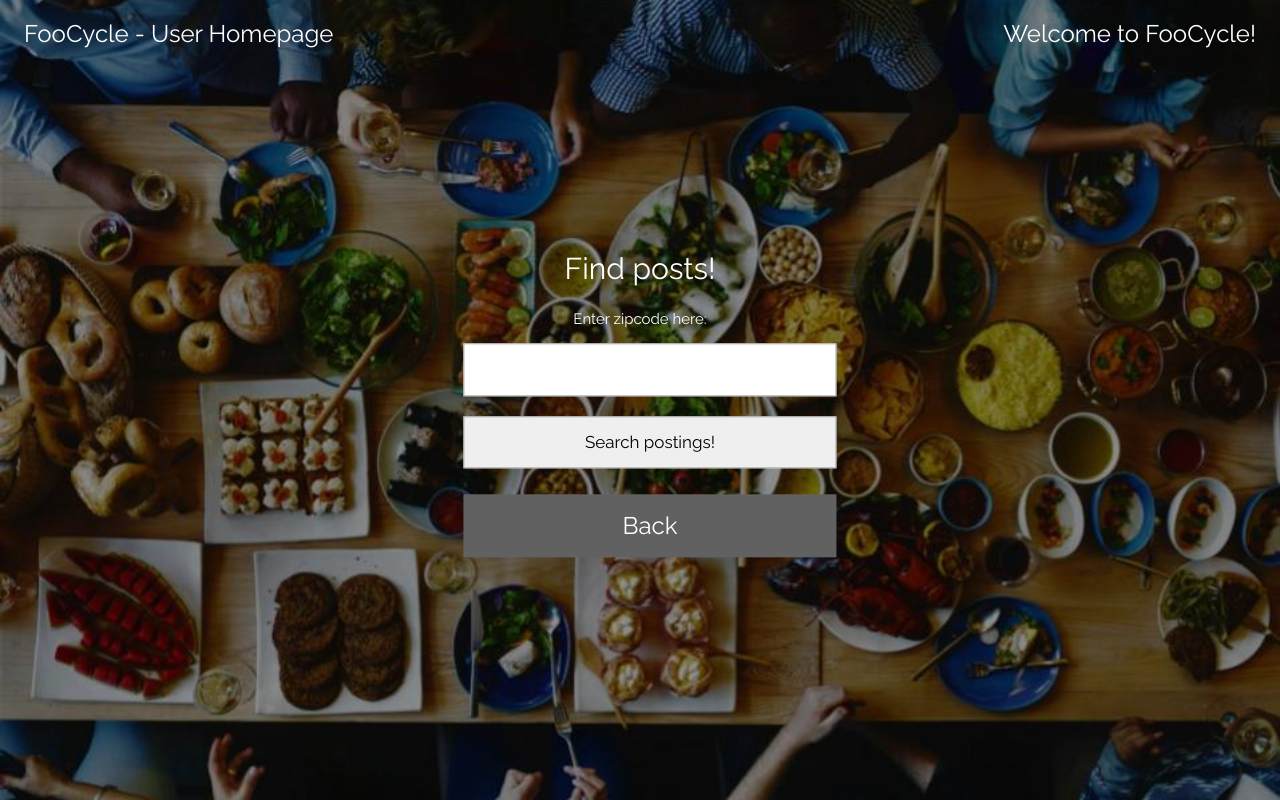
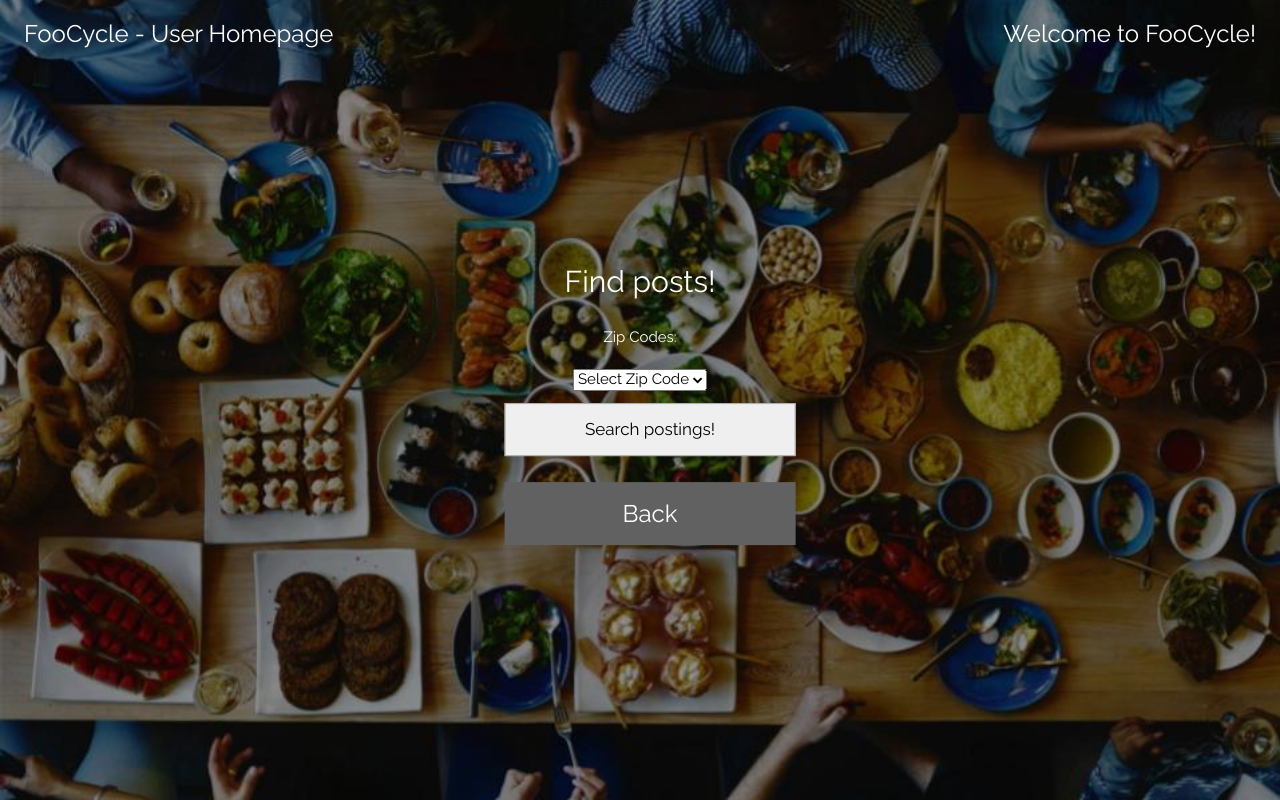
Before and after one commit to ryanl35/DS4300_homework, a Flask app: page /viewUserPostings in a window 1280 px wide. Run offline with Flask 2, Linux system fonts and the light colour scheme; a database or web service that is not in the repository returns one stand-in record (values such as "Sample title").

Commit message:
finalized

```diff
--- a/Project/fooCycleApp/app.py
+++ b/Project/fooCycleApp/app.py
@@ -201,9 +201,9 @@ def add_user_submit():
     zipcol = mydb["communities"]
     zipcodequery = zipcol.find( { "zipcode" : zipcode} )
 
-    if (zipcodequery.count() == 0):
-        flash("Community doesn't exist in our database! Contact an admin to add your community!")
-        return redirect('/registerUser')
+    # if (zipcodequery.count() == 0):
+        # flash("Community doesn't exist in our database! Contact an admin to add your community!")
+        # return redirect('/registerUser')
 
     mycol.insert_one(user_record)
     flash("Account created successfully!")
@@ -237,13 +237,13 @@ def login_submit():
     query = mycol.find( { 'user_name' : user_name })
 
     # print(query[0]['password'])
-
-    if (password == query[0]['password']):
+    if (query.count() == 0):
+        flash("Login failure")
+        return redirect('/loginUser')
+    else:
         session['user_id'] = query[0]['user_id']
         return redirect('/userHomepage')
-    else:
-        flash("Login failure")
-        return redirect('/loginUser')
+
 
 
 # R(EAD) OPERATIONS
@@ -294,15 +294,27 @@ class findUserPostings(FlaskForm):
 @app.route('/viewUserPostings', methods=('GET', 'POST'))
 def view_user_postings():
     queryform = findUserPostings()
-    return render_template('/viewUserPostings.html', form = queryform)
+    # use our database
+    mydb = myclient["foodpool"]
+    # use the "users" collection
+    postscol = mydb["posts"]
+    postsquery = postscol.find()
+    communities = []
+    for post in postsquery:
+        # print(post)
+        if post['food_zipcode'] not in communities:
+            communities.append(post['food_zipcode'])
+    return render_template('/viewUserPostings.html', form = queryform, communities = communities)
 
 
 @app.route('/viewUserPostingsSubmit', methods=('GET', 'POST'))
 def view_user_postings_submit():
-    for key, value in request.form.items():
-        print("key: {0}, value: {1}".format(key, value))
-        if (key == "food_zipcode"):
-            food_zipcode = value
+    # for key, value in request.form.items():
+    #     print("key: {0}, value: {1}".format(key, value))
+    #     if (key == "food_zipcode"):
+    #         food_zipcode = value
+    food_zipcode = request.form['ZipCodeDropDown']
+    print(food_zipcode)
 
     # use our database
     mydb = myclient["foodpool"]
@@ -459,11 +471,11 @@ def delete_user_submit():
             password = hashlib.md5(value.encode()).hexdigest()
 
     user = mycol.find( { 'password' : password } )
+    print(user.count())
 
     if (session['user_id'] == user[0]['user_id']):
         mycol.delete_one({'password' : password})
-
-    return redirect("/home")
+        return redirect("/home")
 
 class deletePost(FlaskForm):
     """Delete your post here."""
--- a/Project/fooCycleApp/templates/showUserPostings.html
+++ b/Project/fooCycleApp/templates/showUserPostings.html
@@ -49,7 +49,7 @@
       </table>
     </div>
     <button type="button" class="w3-margin-top w3-xlarge w3-dark-grey"
-      onclick="location.href = '{{ url_for('userHomepage') }}';">Back</button>
+      onclick="location.href = '{{ url_for('view_user_postings') }}';">Back</button>
   </div>
 
 </div>
--- a/Project/fooCycleApp/templates/viewUserPostings.html
+++ b/Project/fooCycleApp/templates/viewUserPostings.html
@@ -39,7 +39,21 @@
     <div class="FlaskForm">
       <h2 class="findUserPostings">Find posts!</h2>
       <form method="POST" action="/viewUserPostingsSubmit">
-          <div class="user_name">{{ form.food_zipcode.label }} {{ form.food_zipcode(size=20) }}</div>
+          <!-- <div class="user_name">{{ form.food_zipcode.label }} {{ form.food_zipcode(size=20) }}</div> -->
+
+          <div class="row">
+
+          <div class="column">
+          <div class="zip">
+          <p>Zip Codes:</p>
+          <select id="ZipCodeDropDown" name="ZipCodeDropDown">
+            <option value="null">Select Zip Code</option>
+            {% for zipCode in communities %}
+            <option>{{ zipCode }}</option>
+            {% endfor %}
+          </select>
+          </div>
+          </div>
           {{ form.submit }}
       </form>
       <button type="button" class="w3-margin-top w3-xlarge w3-dark-grey"
```
